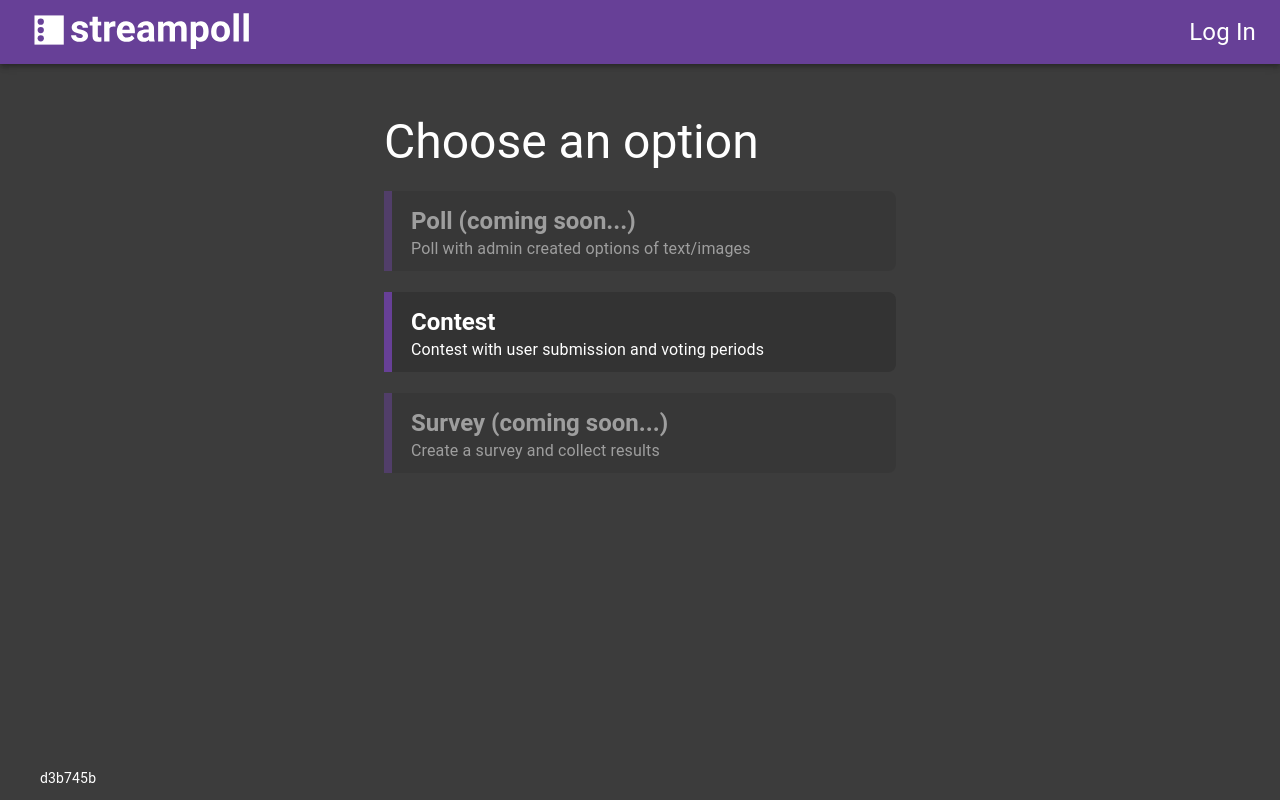
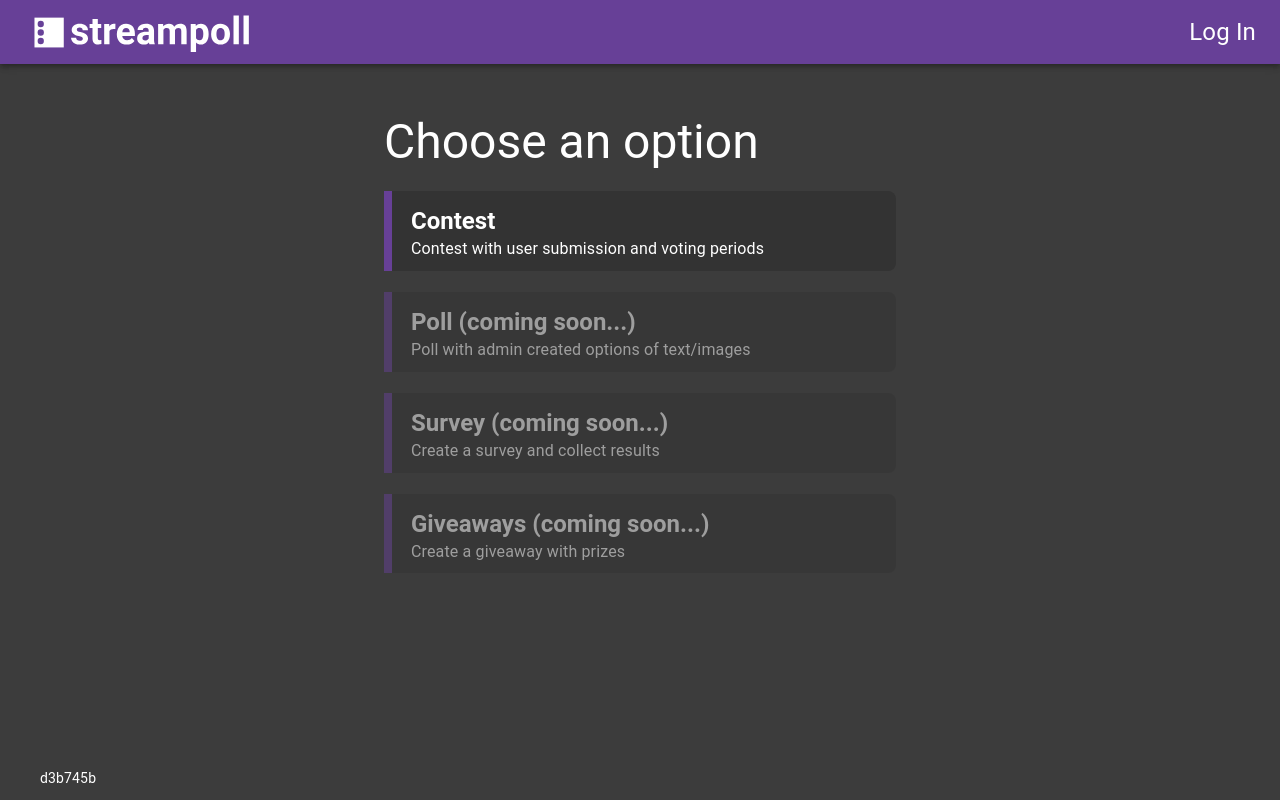
Before and after one commit to alex-oser/streampoll, a React (Create React App) app: page / in a window 1280 px wide. Built offline with nearby package versions, Linux system fonts and the light colour scheme; no server answers.

Commit message:
Fix header

```diff
--- a/src/components/Header.tsx
+++ b/src/components/Header.tsx
@@ -145,21 +145,21 @@ export const Header = ({ userData, loginUrl }: HeaderProps) => {
             onClick={(e) => handleRoute(e, "/")}
             href="/"
           >
-            {matches ? (
+
           <img
             className={classes.image}
             alt="streampoll-logo"
-                style={{ width: 30 }}
+            style={{ height: 30, width: 30, display: !matches ? "none" : "block" }}
             src={`/img/logo-small.svg`}
           />
-            ) : (
+
           <img
             className={classes.image}
             alt="streampoll-logo"
-                style={{ width: 250 }}
+            style={{ width: 250,  display: matches ? "none" : "block" }}
             src={`/img/logo.svg`}
           />
-            )}
+
           </a>
           <div className={classes.main}>
             {userData ? (
--- a/src/views/Home.tsx
+++ b/src/views/Home.tsx
@@ -17,12 +17,6 @@ export const Home = React.memo(() => {
       </Typography>
 
       <PollOption
-        title="Poll (coming soon...)"
-        description="Poll with admin created options of text/images"
-        isActive={false}
-      />
-
-      <PollOption
         onClick={() =>
           dispatch({ type: "SET_SECTION", payload: "contest" })
         }
@@ -32,8 +26,20 @@ export const Home = React.memo(() => {
       />
 
       <PollOption
+        title="Poll (coming soon...)"
+        description="Poll with admin created options of text/images"
+        isActive={false}
+      />
+
+      <PollOption
         title="Survey (coming soon...)"
         description="Create a survey and collect results"
+        isActive={false}
+      />
+
+      <PollOption
+        title="Giveaways (coming soon...)"
+        description="Create a giveaway with prizes"
         isActive={false}
       />
     </div>
```
Also changed, not shown: public/img/logo-small.svg. Lines whose indentation alone changed are shown as unchanged.
